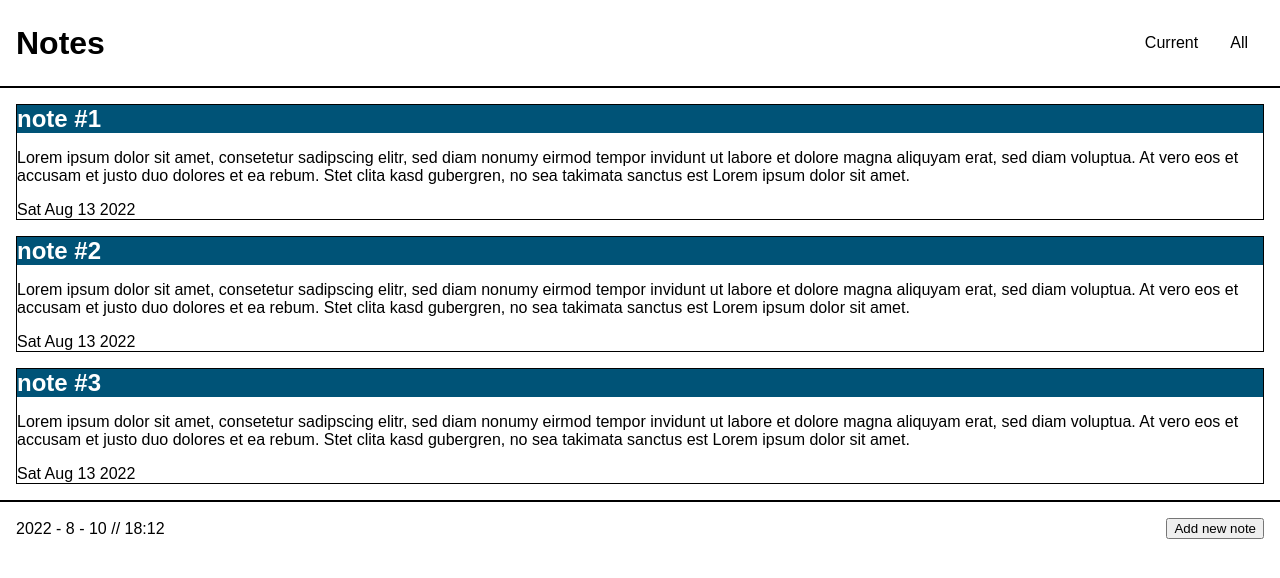
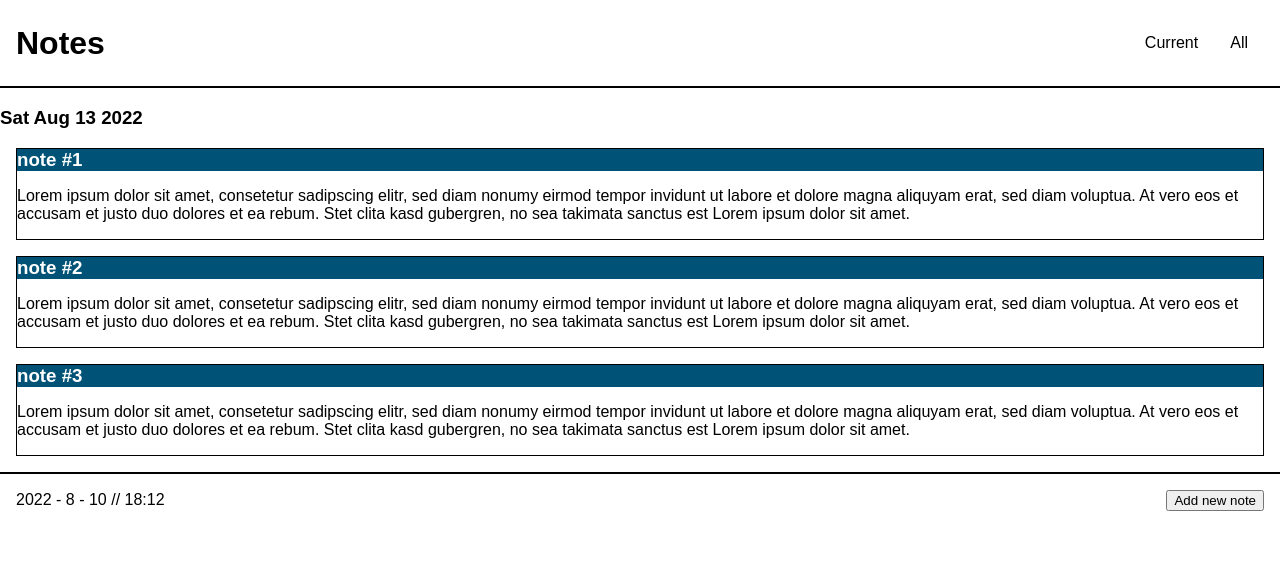
Before and after one commit to yannhn/notes, a React (Create React App) app: page / in a window 1280 px wide. Shown: the top 578 px of the page. Built offline with nearby package versions, Linux system fonts and the light colour scheme.

Commit message:
add date-heading to notes

```diff
--- a/src/components/Note/NoteItem/NoteItem.js
+++ b/src/components/Note/NoteItem/NoteItem.js
@@ -1,12 +1,11 @@
 import NoteCard from "../NoteCard/NoteCard";
 import { StyledNoteTitle } from "./Styled";
 
-export default function NoteItem({ title, body, date }) {
+export default function NoteItem({ title, body }) {
   return (
     <NoteCard>
       <StyledNoteTitle>{title}</StyledNoteTitle>
       <p>{body}</p>
-      <span>{date}</span>
     </NoteCard>
   );
 }
--- a/src/components/Note/NoteList/NoteList.js
+++ b/src/components/Note/NoteList/NoteList.js
@@ -5,16 +5,23 @@ import NoteItem from "../NoteItem/NoteItem";
 export default function NoteList() {
   const notes = useStore((state) => state.notes);
 
+  const dates = notes.map((note) => note.date);
+  const uniqueDates = [...new Set(dates)];
+
   return (
     <>
-      {notes.map((note) => (
-        <NoteItem
-          key={note.id}
-          title={note.title}
-          body={note.body}
-          date={note.date}
-        />
-      ))}
+      {uniqueDates
+        .sort((a, b) => new Date(b) - new Date(a))
+        .map((date) => (
+          <section key={date}>
+            <h3>{date}</h3>
+            {notes
+              .filter((note) => note.date === date)
+              .map((note) => (
+                <NoteItem key={note.id} title={note.title} body={note.body} />
+              ))}
+          </section>
+        ))}
     </>
   );
 }
```
